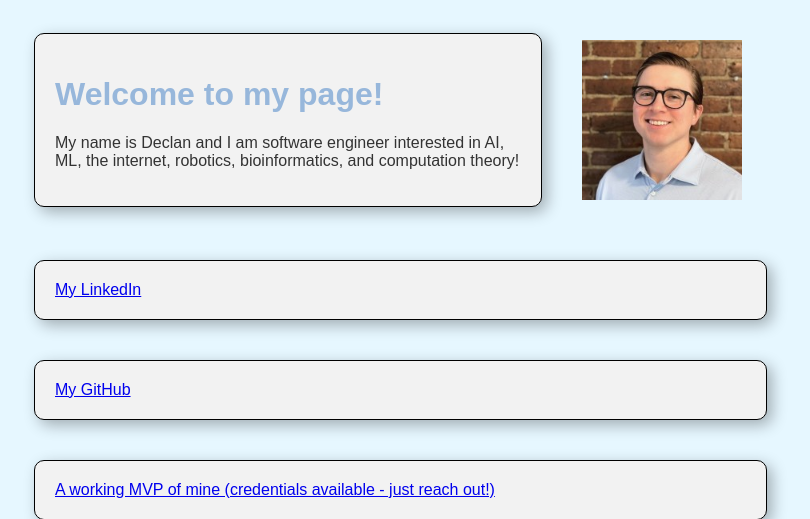
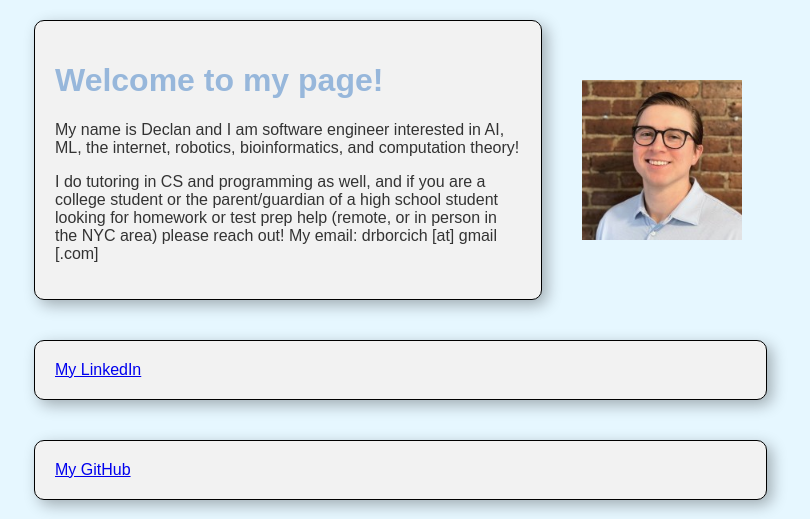
Before and after one commit to gojumbos/pp_2024, a Flask app: page / in a window 1280 px wide. Shown: the top 519 px of the page, without its empty margins (222-1032 px from the left). Run offline with Flask 3, Linux system fonts and the light colour scheme.

Commit message:
text changes 12/7/24

```diff
--- a/templates/index.html
+++ b/templates/index.html
@@ -13,6 +13,14 @@
         <h1>Welcome to my page! </h1>
         <p>My name is Declan and I am software engineer interested in AI, ML, the internet,
           robotics, bioinformatics, and computation theory!
+        </p>
+        <p>
+            I do tutoring in CS and programming as well, and if you are a college student
+            or the parent/guardian of a high school student
+            looking for homework or test prep help (remote, or in person in the NYC area)
+            please reach out!
+            My email: drborcich [at] gmail [.com]
+
         </p>
       </div>
       <div class="container">
```
